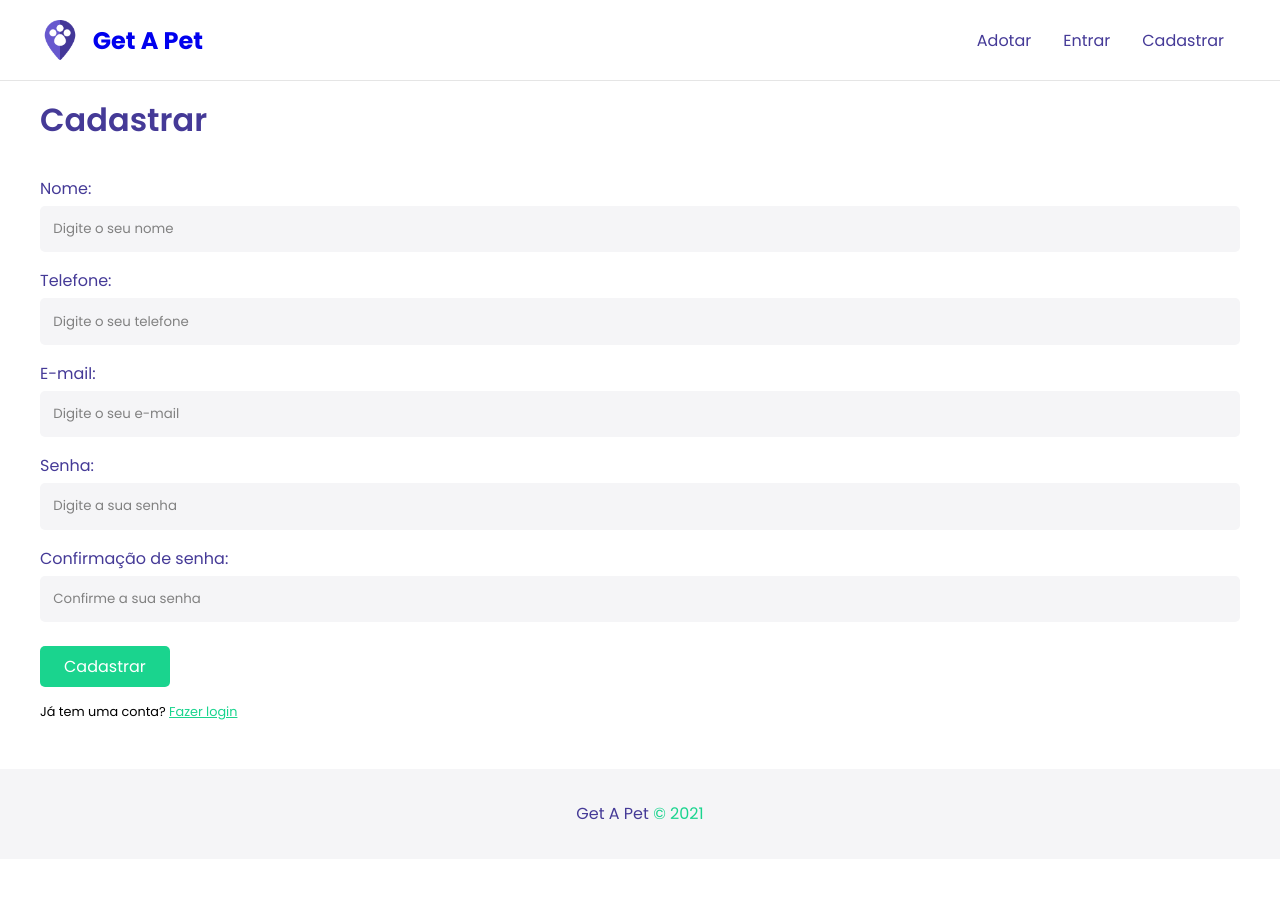
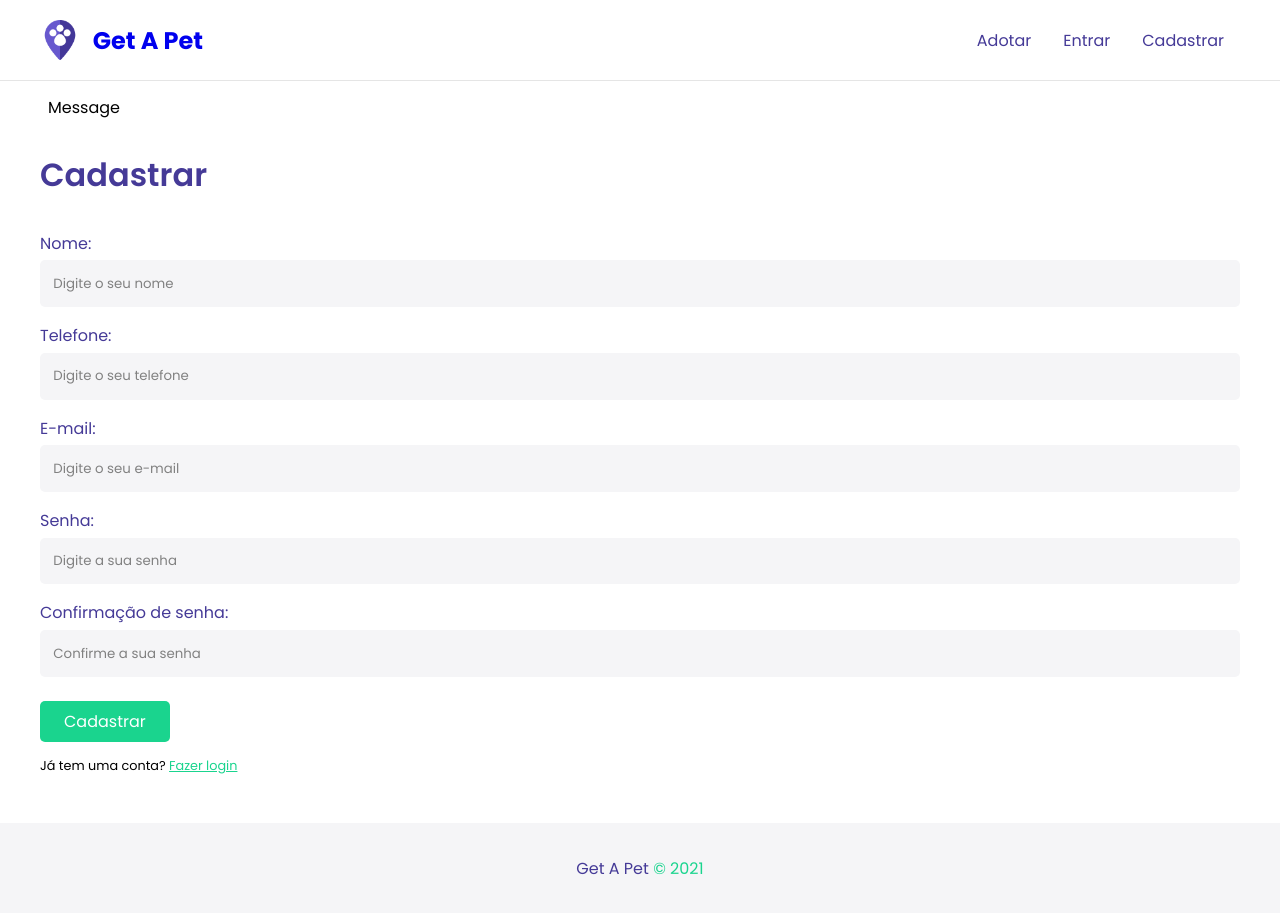
Before and after one commit to brunomart97/get-a-pet, a React (Create React App) app in the folder frontend/: page /register in a window 1280 px wide. Before the commit the page ends 859 px from the top, so only its background shows below. Built offline with nearby package versions, Linux system fonts and the light colour scheme.

Commit message:
Message component

```diff
--- a/frontend/src/App.js
+++ b/frontend/src/App.js
@@ -8,6 +8,7 @@
 import Navbar from './components/layout/Navbar';
 import Footer from './components/layout/Footer';
 import Container from './components/layout/Container';
+import Message from './components/layout/Message';
 
 // Pages
 import Login from './pages/Auth/Login';
@@ -22,6 +23,7 @@
     <Router>
       <UseProvider>
         <Navbar />
+        <Message />
         <Container>
           <Switch>
             <Route path="/login">
--- /dev/null
+++ b/frontend/src/components/layout/Message/index.js
@@ -0,0 +1,15 @@
+import { useState } from 'react';
+
+import styles from './styles.module.css';
+
+function Message() {
+  const [type, setType] = useState("");
+
+  return(
+    <div className={`${styles.message} ${styles[type]} "success"`}>
+      Message
+    </div>
+  )
+}
+
+export default Message;
--- /dev/null
+++ b/frontend/src/components/layout/Message/styles.module.css
@@ -0,0 +1,16 @@
+.message {
+  width: 1200px;
+  margin: 10px auto;
+  padding: 0.3em 0.5em;
+  border-radius: 5px;
+}
+
+.success {
+  background-color: #1ad48e;
+  color: #fff;
+}
+
+.error {
+  background-color: #f14848;
+  color: #fff;
+}
```
